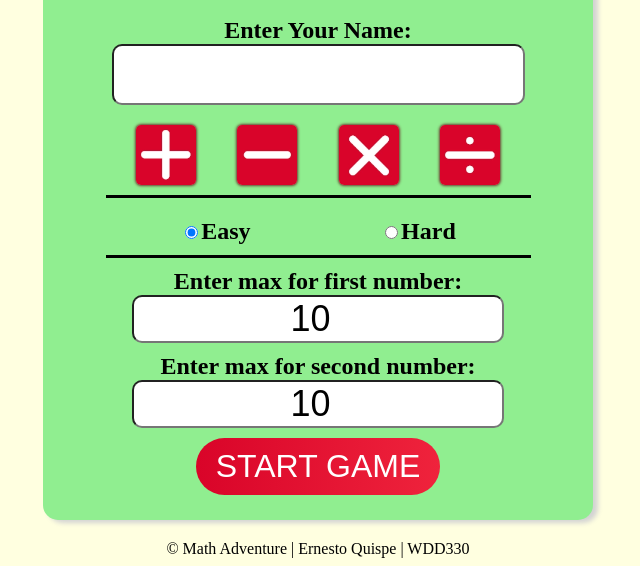
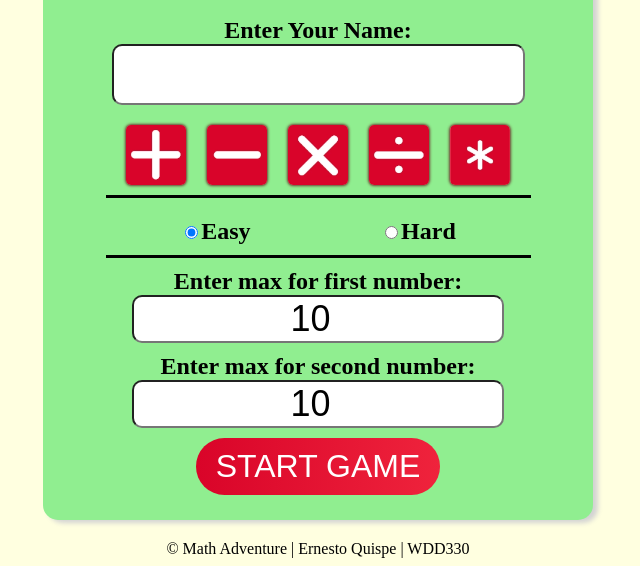
Before and after one commit to ernesto-quispe/wdd330-final, a website built with Vite: page src/index.html in a window 1280 px wide. Shown: the part 243-809 px from the top of the page, without its empty margins (322-962 px from the left). Built offline with nearby package versions, Linux system fonts and the light colour scheme.

Commit message:
added random

```diff
--- a/src/index.html
+++ b/src/index.html
@@ -27,30 +27,36 @@
       <form action="problem/" method="GET">
         <label>Enter Your Name: <input type="text" id="alias" name="alias" required></label>
         <div class="operationSelector">
-          <label class="operationLabels"><input type="radio" id="sum" name="operator" value="sum"
+          <label class="operationLabels" title="Add Operator"><input type="radio" id="sum" name="operator" value="sum" required
               class="operationRadio">
             <img src="public/images/plusIcon-green-100.webp" alt="Addition Icon" class="operationImage checked">
 
             <img src="public/images/plusIcon-100.webp" alt="Addition Icon" class="operationImage">
           </label>
-          <label class="operationLabels"><input type="radio" id="sub" name="operator" value="sub"
+          <label class="operationLabels" title="Subtract Operator"><input type="radio" id="sub" name="operator" value="sub" required
               class="operationRadio">
             <img src="public/images/minusIcon-green-100.webp" alt="Subtraction Icon" class="operationImage checked">
 
             <img src="public/images/minusIcon-100.webp" alt="Subtraction Icon" class="operationImage">
           </label>
-          <label class="operationLabels"><input type="radio" id="mul" name="operator" value="mul"
+          <label class="operationLabels" title="Multiply Operator"><input type="radio" id="mul" name="operator" value="mul" required
               class="operationRadio">
             <img src="public/images/multiplyIcon-green-100.webp" alt="Multiplication Icon"
               class="operationImage checked">
 
             <img src="public/images/multiplyIcon-100.webp" alt="Multiplication Icon" class="operationImage">
           </label>
-          <label class="operationLabels"><input type="radio" id="divide" name="operator" value="div"
+          <label class="operationLabels" title="Divide Operator"><input type="radio" id="divide" name="operator" value="div" required
               class="operationRadio">
             <img src="public/images/divideIcon-green-100.webp" alt="Division Icon" class="operationImage checked">
 
             <img src="public/images/divideIcon-100.webp" alt="Division Icon" class="operationImage">
+          </label>
+          <label class="operationLabels" title="Random Operators"><input type="radio" id="random" name="operator" value="" required
+              class="operationRadio">
+            <img src="public/images/asterisk-green-100.webp" alt="Division Icon" class="operationImage checked">
+
+            <img src="public/images/asterisk-100.webp" alt="Division Icon" class="operationImage">
           </label>
         </div>
         <div class="levelSelector">
```
Also changed, not shown: src/public/images/asterisk-100.webp (added), src/public/images/asterisk-green-100.webp (added), src/public/images/originals/asterisk.webp (added).
